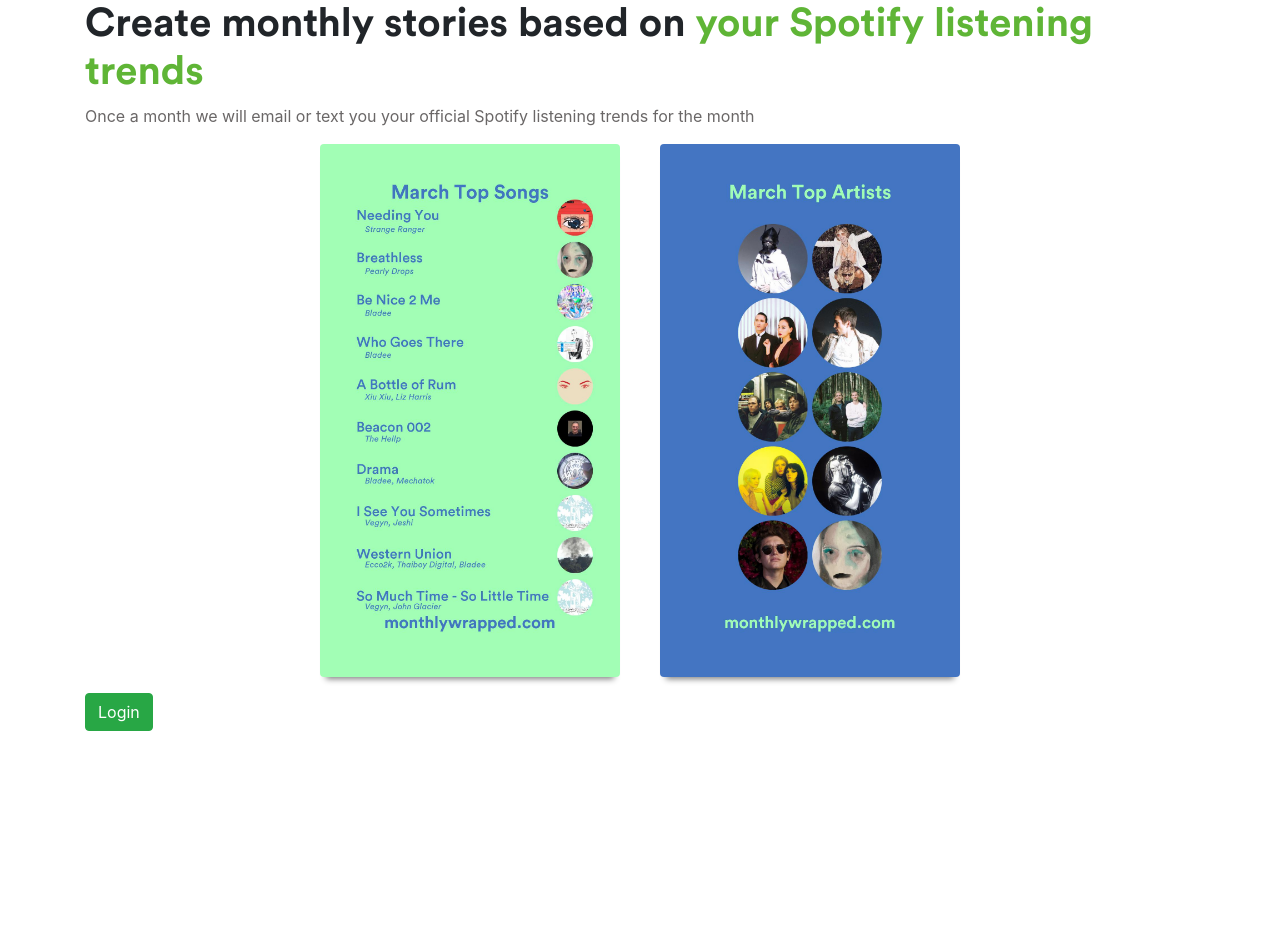
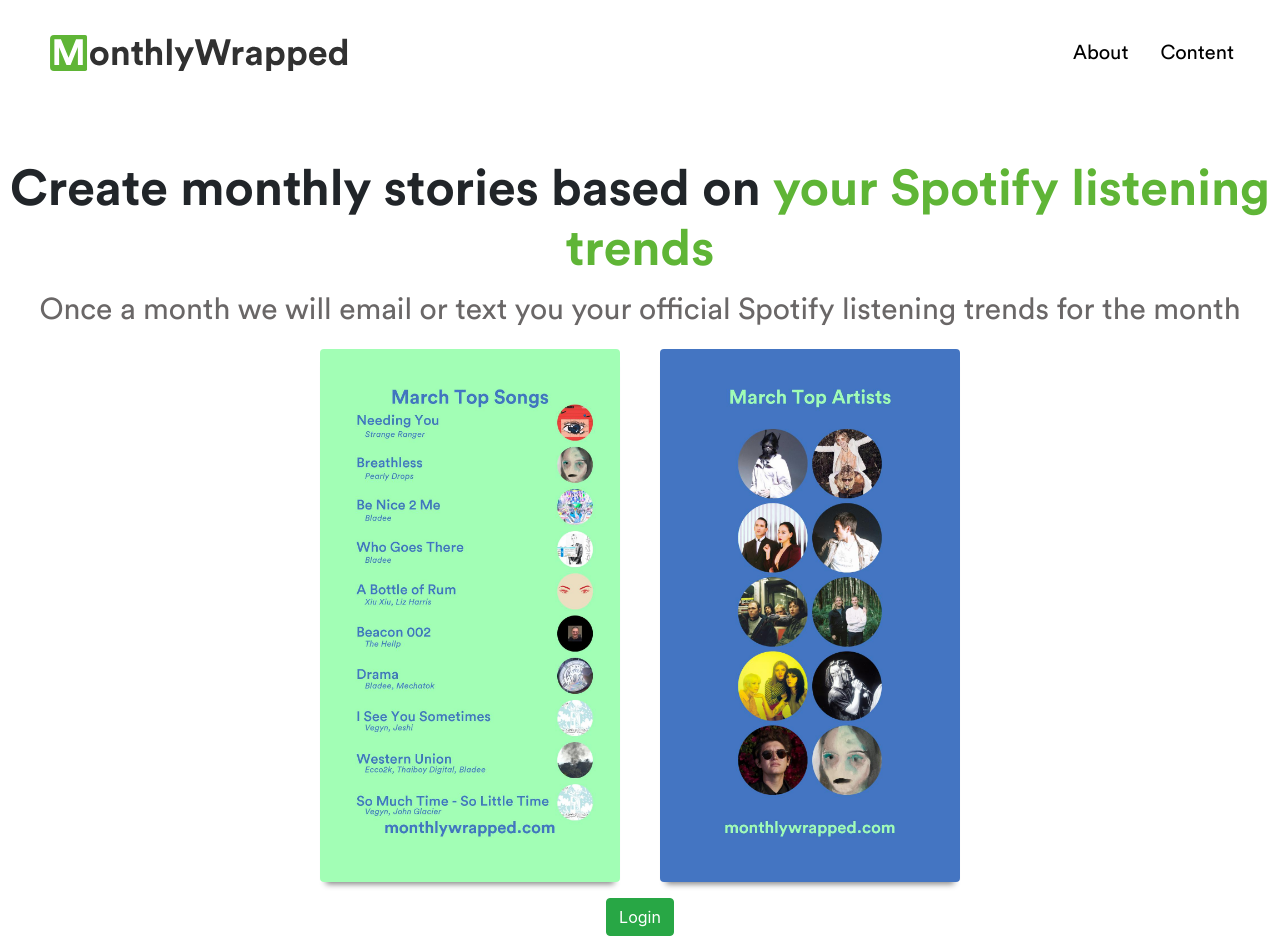
Before and after one commit to jakemcannon/MonthlyWrapped_frontend, a React (Create React App) app: page / in a window 1280 px wide. Before the commit the page ends 800 px from the top, so only its background shows below. Built offline with nearby package versions, Linux system fonts and the light colour scheme.

Commit message:
update css for landing page content

```diff
--- a/src/App.css
+++ b/src/App.css
@@ -1,21 +1,28 @@
-.container{
-  display: flex;
-  flex-direction: column;
+.landing-page{
+  /* display: flex; */
   justify-content: center;
   align-items: center;
   align-content: center;
-  height: 100%;
 }
 
 .heading {
+  display: flex;
+  justify-content: center;
+  align-items: center;
+  align-content: center;
+  font-size: 50px;
+  text-align: center;
   font-family: CircularStd-Bold;
 }
 
-span{
-  color: #5FB536
-}
-
 .sub-heading{
+  display: flex;
+  justify-content: center;
+  align-items: center;
+  align-content: center;
+  text-align: center;
+  font-family: CircularStd-Book;
+  font-size: 30px;
   color: #6A6767;
 }
 
@@ -32,11 +39,74 @@
   margin: 0 20px;
   list-style: None;
   padding: 0;
+  box-shadow: 0 8px 6px -6px rgb(129, 129, 129);
 }
 
 img{
   width: 300px;
-  /* border: 1px solid green; */
   border-radius: 4px;
-  box-shadow: 0 8px 6px -6px rgb(129, 129, 129);
+  /* box-shadow: 0 8px 6px -6px rgb(129, 129, 129); */
 }
+
+.btn-success {
+  display: block;
+  display: flex;
+  justify-content: center;
+  align-items: center;
+  align-content: center;
+  text-align: center;
+  color: red;
+}
+
+span{
+  display: contents;
+  color: #5FB536
+}
+
+.justify-content-md-center {
+  display: flex;
+  justify-content: center;
+  align-items: center;
+  align-content: center;
+  background: darkblue;
+}
+
+.login-btn {
+  display: flex;
+  justify-content: center;
+}
+
+/* navbar */
+
+nav{
+  display: flex;
+  justify-content: flex-end;
+  align-items: center;
+  min-height: 20vh;
+  color: black;
+  padding: 30px;
+}
+
+.nav-links{
+  display: flex;
+  justify-content: flex-end;
+  align-items: center;
+  list-style: none;
+  color: black;
+}
+
+.nav-links li{
+  font-family: CircularStd-Book;
+  font-size: 20px;
+  color: black;
+}
+
+.nav-img{
+  margin-right: auto;
+  margin-left: -20px;
+}
+
+/* if I use this to edit bootstrap images
+  I end up breaking the logo on the far left
+ */
+/* @import 'bootstrap/dist/css/bootstrap.min.css'; */
--- a/src/App.js
+++ b/src/App.js
@@ -5,6 +5,7 @@
 import 'bootstrap/dist/css/bootstrap.min.css';
 import './components/LandingPage.js';
 
+import Nav from './components/Nav.js'
 import LandingPage from './components/LandingPage.js';
 import Content from './components/Content.js'
 import Account from './components/Account.js'
@@ -21,12 +22,13 @@
 
   return (
     <Router>
-      <div className="container">
-        <Route path="/" exact component={LandingPage}/>
-        <Route path="/content" component={Content}/>
-        <Route path="/account" component={Account}/>
-        <Route path="/about" component={About}/>
-      </div>
+      <Nav />
+        <Switch>
+          <Route path="/" exact component={LandingPage}/>
+          <Route path="/content" component={Content}/>
+          <Route path="/account" component={Account}/>
+          <Route path="/about" component={About}/>
+        </Switch>
     </Router>
   );
 }
--- a/src/components/LandingPage.js
+++ b/src/components/LandingPage.js
@@ -1,8 +1,11 @@
 import React from 'react'
+import Row from 'react-bootstrap/Row';
+import Col from 'react-bootstrap/Col';
 import Button from 'react-bootstrap/Button';
 import song_image from '../example_songs.png'
 import artist_image from '../example_artists.png'
 import axios from 'axios'
+import '../App.css'
 
 function LandingPage() {
 
@@ -26,22 +29,23 @@
     }
 
     return (
-        <div>
+        <div className="landing-page">
             <h1 className="heading">
                 Create monthly stories based on
-                {/* <br></br> */}
                 <span> your Spotify listening trends</span>
             </h1>
             <p className="sub-heading"> Once a month we will email or text you your official Spotify listening trends for the month </p>
             <ul className="photo-list">
                 <li>
-                <img src={song_image} className="App-photo" />
+                <img className="photo-list-image" src={song_image} className="App-photo" />
                 </li>
                 <li>
-                <img src={artist_image} className="App-photo" />
+                <img className="photo-list-image" src={artist_image} className="App-photo" />
                 </li>
             </ul>
+            <div className="login-btn">
             <Button variant="success" onClick={tempAuthFunc}> Login </Button>
+            </div>
         </div>
     )
 }
--- /dev/null
+++ b/src/components/Nav.js
@@ -0,0 +1,22 @@
+import React from 'react'
+import { Link } from 'react-router-dom';
+import logo from '../logo.svg'
+
+function Nav() {
+    return (
+        <nav>
+            <ul className="nav-links">
+             <img className="nav-img" src={logo} alt='logo'/>
+
+                <Link className="nav-link" to='/about'>
+                    <li>About</li>
+                </Link>
+                <Link className="nav-link" to="/content">
+                    <li>Content</li>
+                </Link>
+            </ul>
+        </nav>
+    )
+}
+
+export default Nav
```
Also changed, not shown: src/logo.svg (added).
